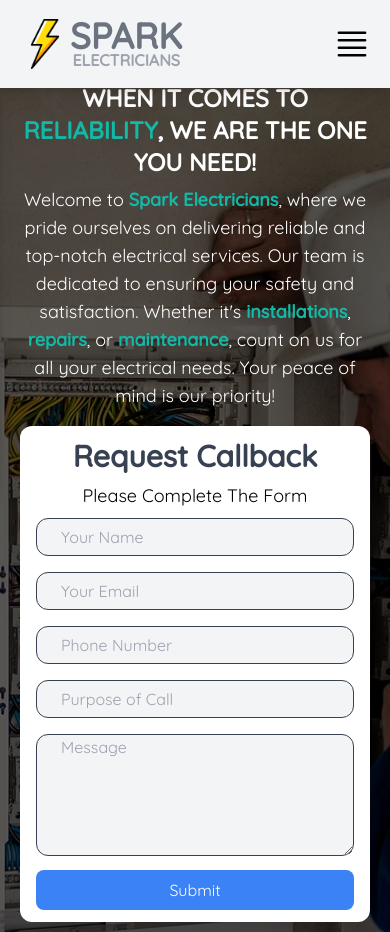
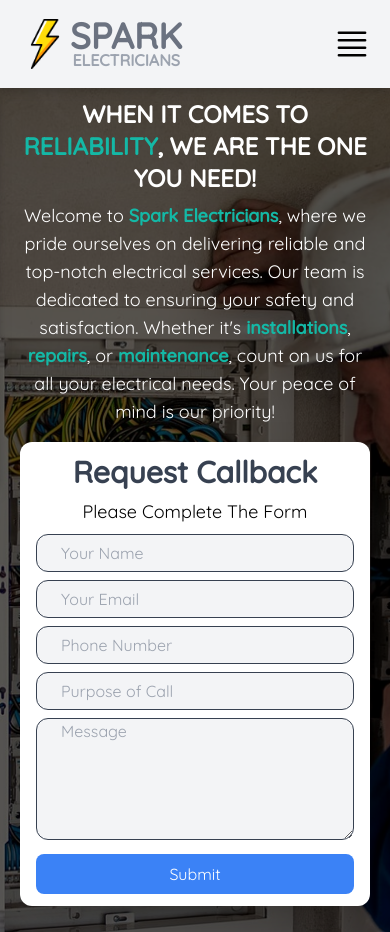
Before and after one commit to zablon-oigo/spark-electricians, a React (Vite) app: page / in a window 390 px wide. Built offline with nearby package versions, Linux system fonts and the light colour scheme; a web font is replaced by a local one.

Commit message:
changing margin bottom on form input for smaller screen

```diff
--- a/src/layout/ContactForm.jsx
+++ b/src/layout/ContactForm.jsx
@@ -30,7 +30,7 @@ const ContactForm = () => {
         name="name"
         value={formData.name}
         onChange={handleChange}
-        className="block px-6 md:py-3 py-1.5 rounded-xl border border-gray-700 w-full mb-4 bg-gray-100"
+        className="block px-6 md:py-3 py-1.5 rounded-xl border border-gray-700 w-full md:mb-4 mb-2 bg-gray-100"
         placeholder="Your Name"
       />
       <input
@@ -38,7 +38,7 @@ const ContactForm = () => {
         name="email"
         value={formData.email}
         onChange={handleChange}
-        className="block px-6 md:py-3 py-1.5 rounded-xl border border-gray-700 w-full mb-4 bg-gray-100"
+        className="block px-6 md:py-3 py-1.5 rounded-xl border border-gray-700 w-full md:mb-4 mb-2 bg-gray-100"
         placeholder="Your Email"
       />
       <input
@@ -46,7 +46,7 @@ const ContactForm = () => {
         name="phone"
         value={formData.phone}
         onChange={handleChange}
-        className="block px-6 md:py-3 py-1.5 rounded-xl border border-gray-700 w-full mb-4 bg-gray-100"
+        className="block px-6 md:py-3 py-1.5 rounded-xl border border-gray-700 w-full md:mb-4 mb-2 bg-gray-100"
         placeholder="Phone Number"
       />
       <input
@@ -54,7 +54,7 @@ const ContactForm = () => {
         name="purpose"
         value={formData.purpose}
         onChange={handleChange}
-        className="block px-6 md:py-3 py-1.5 rounded-xl border border-gray-700 w-full mb-4 bg-gray-100"
+        className="block px-6 md:py-3 py-1.5 rounded-xl border border-gray-700 w-full md:mb-4 mb-2 bg-gray-100"
         placeholder="Purpose of Call"
       />
       <textarea
```
